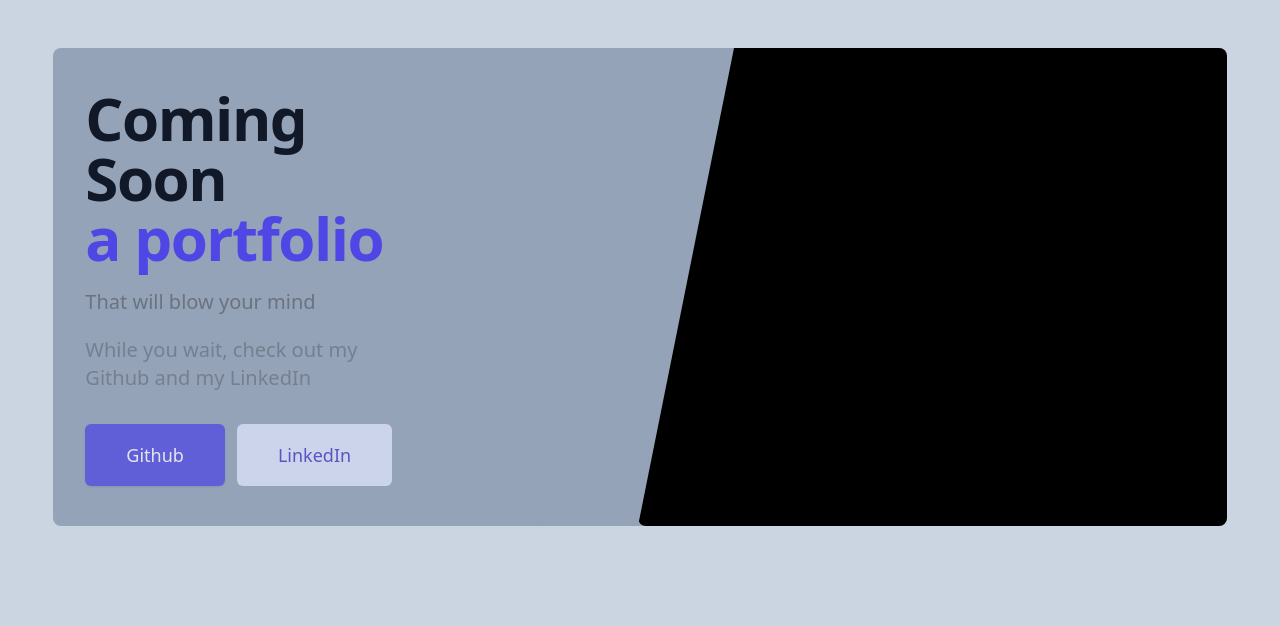
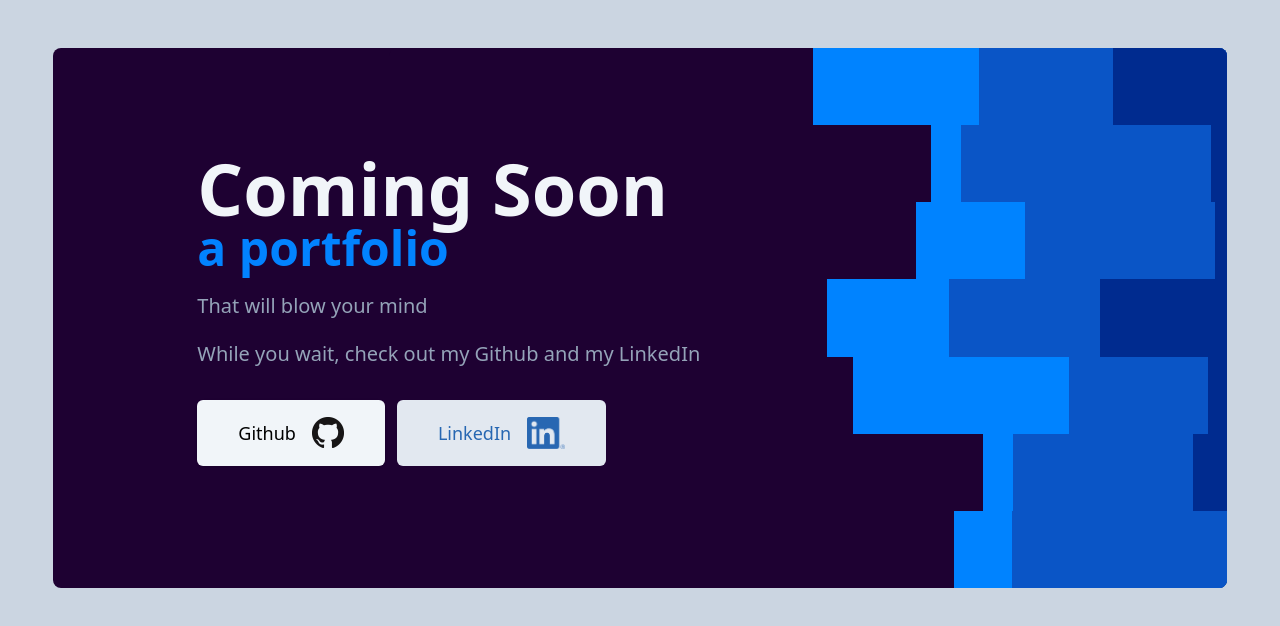
Before and after one commit to DanielKBates/DD, a React (Create React App) app: page / in a window 1280 px wide. Shown: the top 626 px of the page. Built offline with nearby package versions, Linux system fonts and the light colour scheme.

Commit message:
added svg, github and linkedin links to coming soon banner

```diff
--- a/src/App.js
+++ b/src/App.js
@@ -1,58 +1,59 @@
 function App() {
   return (
     <div className="w-full min-h-screen bg-slate-300 py-12">
-      <div className="flex flex-col md:flex-row bg-slate-400  w-11/12 mx-auto rounded-lg">
-        <div className="w-full md:w-2/5">
-          <main className=" py-10 px-4  sm:px-6  lg:px-8 ">
-            <div className="sm:text-center lg:text-left">
-              <h1 className="text-5xl tracking-tight font-extrabold text-gray-900  md:text-6xl">
-                <span className="block xl:inline animate-fadeInShort">
+      <div className="relative flex flex-col md:flex-row bg-purple-1100 w-11/12 mx-auto rounded-lg">
+        <div className="w-full h-[14rem] md:w-2/5">
+          <main className=" absolute md:left-20 md:top-16 py-10 px-4 sm:px-6 lg:px-8 ">
+            <div className="sm:text-center lg:text-left md:pl-8">
+              <h1 className=" w-full font-extrabold text-gray-900 md:text-6xl">
+                <span className="text-7xl block text-slate-100 xl:inline animate-fadeInShort">
                   Coming Soon
                 </span>{" "}
-                <span className="block text-indigo-600 animate-fadeInMed delay-100 ">
+                <span className="text-5xl block text-[#0283ff] animate-fadeInMed delay-100 ">
                   a portfolio
                 </span>
               </h1>
-              <p className="mt-3 text-lg text-gray-500 sm:mt-5 sm:text-lg sm:max-w-xl sm:mx-auto md:mt-5 md:text-xl lg:mx-0 animate-fadeInLong">
+              <p className="mt-3 text-lg text-slate-400 sm:mt-5 sm:text-lg sm:max-w-xl sm:mx-auto md:mt-5 md:text-xl lg:mx-0 animate-fadeInLong">
                 That will blow your mind
               </p>
-              <p className="mt-3 text-lg text-gray-500 sm:mt-5 sm:text-lg sm:max-w-xl sm:mx-auto md:mt-5 md:text-xl lg:mx-0 animate-fadeInXL">
+              <p className="mt-3 text-lg text-slate-400 sm:mt-5 sm:text-lg sm:max-w-xl sm:mx-auto md:mt-5 md:text-xl lg:mx-0 animate-fadeInXL">
                 While you wait, check out my Github and my LinkedIn
               </p>
 
-              <div className="mt-5 sm:mt-8 sm:flex sm:justify-center lg:justify-start animate-fadeInXL">
+              <div className="mt-5 sm:mt-8 flex flex-col md:flex-row items-stretch md:justify-center lg:justify-start animate-fadeInXL">
                 <div className="rounded-md shadow">
                   <a
-                    href="#"
-                    className="w-full flex items-center justify-center px-8 py-3 border border-transparent text-base font-medium rounded-md text-white bg-indigo-600 hover:bg-indigo-700 md:py-4 md:text-lg md:px-10"
+                    href="https://github.com/DanielKBates"
+                    className="w-full flex flex-row items-center justify-center px-8 py-3 border border-transparent text-base font-medium rounded-md text-black bg-slate-100 delay-200 hover:transform hover:-translate-x-2 hover:-translate-y-2 hover:scale-110 hover:border-2 hover:border-black md:py-4 md:text-lg md:px-10"
                   >
-                    Github
+                    Github <img className="ml-4" src="/assets/GitHub32.png" />
                   </a>
                 </div>
                 <div className="mt-3 sm:mt-0 sm:ml-3">
                   <a
-                    href="#"
-                    className="w-full flex items-center justify-center px-8 py-3 border border-transparent text-base font-medium rounded-md text-indigo-700 bg-indigo-100 hover:bg-indigo-200 md:py-4 md:text-lg md:px-10"
+                    href="https://www.linkedin.com/in/danielkbates/"
+                    className="w-full flex flex-row items-center justify-center px-8 py-3 border border-transparent text-base font-medium rounded-md text-[#2767b2] bg-slate-200 delay-100 hover:transform hover:translate-x-2 hover:-translate-y-2 hover:scale-110 hover:border-2 hover:border-[#2767b2] md:py-4 md:text-lg md:px-10"
                   >
-                    LinkedIn
+                    LinkedIn <img className="ml-3 md:ml-4 w-[38px]" src="/assets/LI-In-Bug.png" />
                   </a>
                 </div>
               </div>
             </div>
           </main>
         </div>{" "}
-        <div className="z-10">
-          <svg
-            className="hidden lg:block h-full w-48 text-slate-400 transform translate-x-1/2"
-            fill="currentColor"
-            viewBox="0 0 100 100"
-            preserveAspectRatio="none"
-            aria-hidden="true"
-          >
-            <polygon points="30,0 100,0 50,100 0,100" />
+        <div className="hidden md:block  w-full overflow-hidden rounded-lg md:rounded-r-lg" >
+          <svg id="visual" viewBox="0 0 960 540" width="960" height="540" xmlns="http://www.w3.org/2000/svg">
+            <rect x="0" y="0" width="960" height="540" fill="#1e0132"></rect>
+            <path d="M488 540L565 540L565 463L594 463L594 386L464 386L464 309L438 309L438 231L527 231L527 154L542 154L542 77L424 77L424 0L960 0L960 77L960 77L960 154L960 154L960 231L960 231L960 309L960 309L960 386L960 386L960 463L960 463L960 540L960 540Z"
+              fill="#0083ff">
+            </path>
+            <path d="M624 540L623 540L623 463L624 463L624 386L680 386L680 309L560 309L560 231L636 231L636 154L572 154L572 77L590 77L590 0L960 0L960 77L960 77L960 154L960 154L960 231L960 231L960 309L960 309L960 386L960 386L960 463L960 463L960 540L960 540Z" fill="#0a55c6"></path>
+            <path d="M734 540L865 540L865 463L804 463L804 386L819 386L819 309L711 309L711 231L826 231L826 154L822 154L822 77L724 77L724 0L960 0L960 77L960 77L960 154L960 154L960 231L960 231L960 309L960 309L960 386L960 386L960 463L960 463L960 540L960 540Z" fill="#002b8f"></path>
           </svg>
         </div>
-        <div className="w-full md:w-3/5 bg-black md:rounded-lg">yo</div>
+        <div className="md:hidden w-full h-98 overflow-hidden rounded-lg md:rounded-r-lg" >
+          <svg id="visual" viewBox="0 0 960 540" width="960" height="540" xmlns="http://www.w3.org/2000/svg" ><rect x="0" y="0" width="960" height="540" fill="#1e0132"></rect><path d="M0 311L137 311L137 348L274 348L274 362L411 362L411 299L549 299L549 287L686 287L686 330L823 330L823 337L960 337L960 280L960 541L960 541L823 541L823 541L686 541L686 541L549 541L549 541L411 541L411 541L274 541L274 541L137 541L137 541L0 541Z" fill="#0083ff"></path><path d="M0 377L137 377L137 376L274 376L274 377L411 377L411 404L549 404L549 346L686 346L686 382L823 382L823 351L960 351L960 360L960 541L960 541L823 541L823 541L686 541L686 541L549 541L549 541L411 541L411 541L274 541L274 541L137 541L137 541L0 541Z" fill="#0a55c6"></path><path d="M0 430L137 430L137 493L274 493L274 463L411 463L411 471L549 471L549 418L686 418L686 474L823 474L823 472L960 472L960 425L960 541L960 541L823 541L823 541L686 541L686 541L549 541L549 541L411 541L411 541L274 541L274 541L137 541L137 541L0 541Z" fill="#002b8f"></path></svg>
+        </div>
       </div>
     </div>
   );
--- a/src/index.css
+++ b/src/index.css
@@ -1,3 +1,11 @@
 @tailwind base;
 @tailwind components;
 @tailwind utilities;
+
+.multiGradient {
+    background: linear-gradient(45deg,  #e73c7e, #23a6d5, #23d5ab);
+    /* #ee7752, */
+    background-size: 400% 400%;
+    /* box-shadow: inset 0 0 100px 100px rgba(255, 255, 255, 0);
+    transition: box-shadow 0.2s; */
+  }
--- a/tailwind.config.js
+++ b/tailwind.config.js
@@ -2,6 +2,11 @@ module.exports = {
   content: ["./src/**/*.{js,jsx,ts,tsx}"],
   theme: {
     extend: {
+      colors: {
+        purple:{
+          "1100": "#1e0132"
+        }
+      },
       keyframes: {
         fadeIn: {
           "0%": { opacity: "0" },
@@ -11,12 +16,24 @@ module.exports = {
           "0%, 50%": { opacity: "0" },
           "100%": { opacity: "1" },
         },
+        moveBackground: {
+          "0%": {
+            backgroundPosition: "0% 50%",
+          },
+          "50%": {
+            backgroundPosition: "100% 50%",
+          },
+          "100%": {
+            backgroundPosition: "0% 50%",
+          }
+        },
       },
       animation: {
         fadeInShort: "fadeIn 1s ease-in",
         fadeInMed: "fadeInDelay 2s ease-in",
         fadeInLong: "fadeInDelay 4s ease-in",
-        fadeInXL: "fadeInDelay 6s ease-in"
+        fadeInXL: "fadeInDelay 5s ease-in",
+        horizontalBG: "moveBackground 10s ease-in-out infinite"
       },
     },
   },
```
Also changed, not shown: public/assets/GitHub32.png (added), public/assets/LI-In-Bug.png (added).
